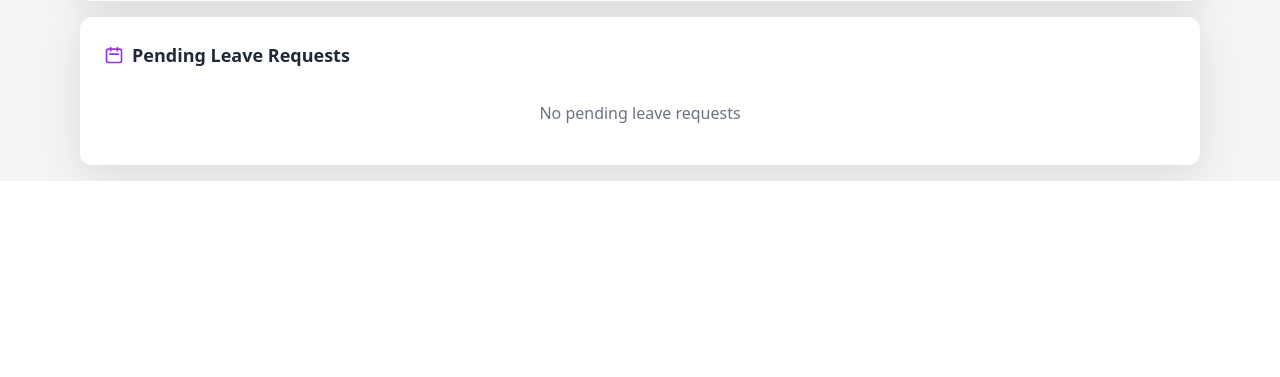
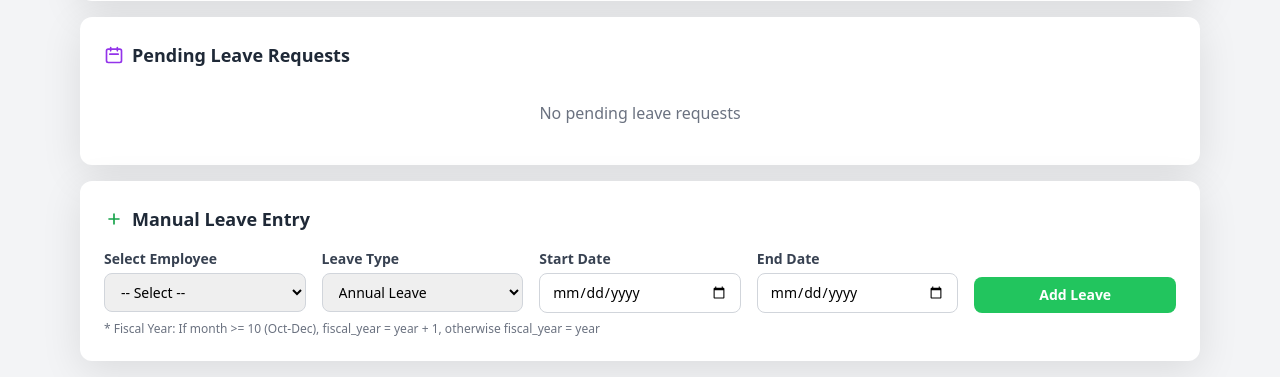
Before and after one commit to sew49/AISL-, a Flask app: page /admin/dashboard in a window 1280 px wide. Shown: the part 1248-1625 px from the top of the page. Before the commit the page ends 1429 px from the top, so only its background shows below. Run offline with Flask 3, Linux system fonts and the light colour scheme; the visitor is signed in with stand-in values (Sample User, id 1); some libraries are stand-ins or nearby versions.

Commit message:
Add Manual Leave Entry form to Admin Dashboard with Oct 1st fiscal year

```diff
--- a/attendance_system/templates/admin/dashboard.html
+++ b/attendance_system/templates/admin/dashboard.html
@@ -221,6 +221,99 @@
         <p class="text-gray-500 text-center py-4">No pending leave requests</p>
         {% endif %}
     </section>
+
+    <!-- Manual Leave Entry -->
+    <section class="bg-white rounded-xl card-shadow p-4 md:p-6 mt-4">
+        <h2 class="text-lg font-semibold text-gray-800 mb-4 flex items-center">
+            <svg class="w-5 h-5 mr-2 text-green-600" fill="none" stroke="currentColor" viewBox="0 0 24 24">
+                <path stroke-linecap="round" stroke-linejoin="round" stroke-width="2" d="M12 6v6m0 0v6m0-6h6m-6 0H6"></path>
+            </svg>
+            Manual Leave Entry
+        </h2>
+
+        <form method="POST" action="/admin/add_manual_leave" class="grid grid-cols-1 md:grid-cols-2 lg:grid-cols-5 gap-4">
+            <!-- Staff Member -->
+            <div>
+                <label class="block text-gray-700 text-sm font-bold mb-1" for="staff_id">
+                    Select Employee
+                </label>
+                <select
+                    name="staff_id"
+                    id="staff_id"
+                    class="w-full px-3 py-2 border border-gray-300 rounded-lg focus:ring-2 focus:ring-blue-500 focus:border-blue-500 text-sm"
+                    required
+                >
+                    <option value="">-- Select --</option>
+                    {% for s in staff %}
+                    <option value="{{ s.id }}">{{ s.employee_code }} - {{ s.first_name }} {{ s.last_name }}</option>
+                    {% endfor %}
+                </select>
+            </div>
+
+            <!-- Leave Type -->
+            <div>
+                <label class="block text-gray-700 text-sm font-bold mb-1" for="leave_type">
+                    Leave Type
+                </label>
+                <select
+                    name="leave_type"
+                    id="leave_type"
+                    class="w-full px-3 py-2 border border-gray-300 rounded-lg focus:ring-2 focus:ring-blue-500 focus:border-blue-500 text-sm"
+                    required
+                >
+                    <option value="Annual">Annual Leave</option>
+                    <option value="Sick">Sick Leave</option>
+                    <option value="Casual">Casual Leave</option>
+                    <option value="Maternity">Maternity Leave</option>
+                    <option value="Paternity">Paternity Leave</option>
+                    <option value="Unpaid">Unpaid Leave</option>
+                    <option value="Emergency">Emergency Leave</option>
+                </select>
+            </div>
+
+            <!-- Start Date -->
+            <div>
+                <label class="block text-gray-700 text-sm font-bold mb-1" for="start_date">
+                    Start Date
+                </label>
+                <input
+                    type="date"
+                    name="start_date"
+                    id="start_date"
+                    class="w-full px-3 py-2 border border-gray-300 rounded-lg focus:ring-2 focus:ring-blue-500 focus:border-blue-500 text-sm"
+                    required
+                >
+            </div>
+
+            <!-- End Date -->
+            <div>
+                <label class="block text-gray-700 text-sm font-bold mb-1" for="end_date">
+                    End Date
+                </label>
+                <input
+                    type="date"
+                    name="end_date"
+                    id="end_date"
+                    class="w-full px-3 py-2 border border-gray-300 rounded-lg focus:ring-2 focus:ring-blue-500 focus:border-blue-500 text-sm"
+                    required
+                >
+            </div>
+
+            <!-- Submit -->
+            <div class="flex items-end">
+                <button
+                    type="submit"
+                    class="w-full bg-green-500 hover:bg-green-600 text-white font-bold py-2 px-4 rounded-lg transition-colors text-sm"
+                >
+                    Add Leave
+                </button>
+            </div>
+        </form>
+
+        <p class="text-xs text-gray-500 mt-2">
+            * Fiscal Year: If month >= 10 (Oct-Dec), fiscal_year = year + 1, otherwise fiscal_year = year
+        </p>
+    </section>
     {% endif %}
 </main>
 
```
Also changed, not shown: attendance_system/add_fiscal_year_column.py (added, +23 -0 lines).
